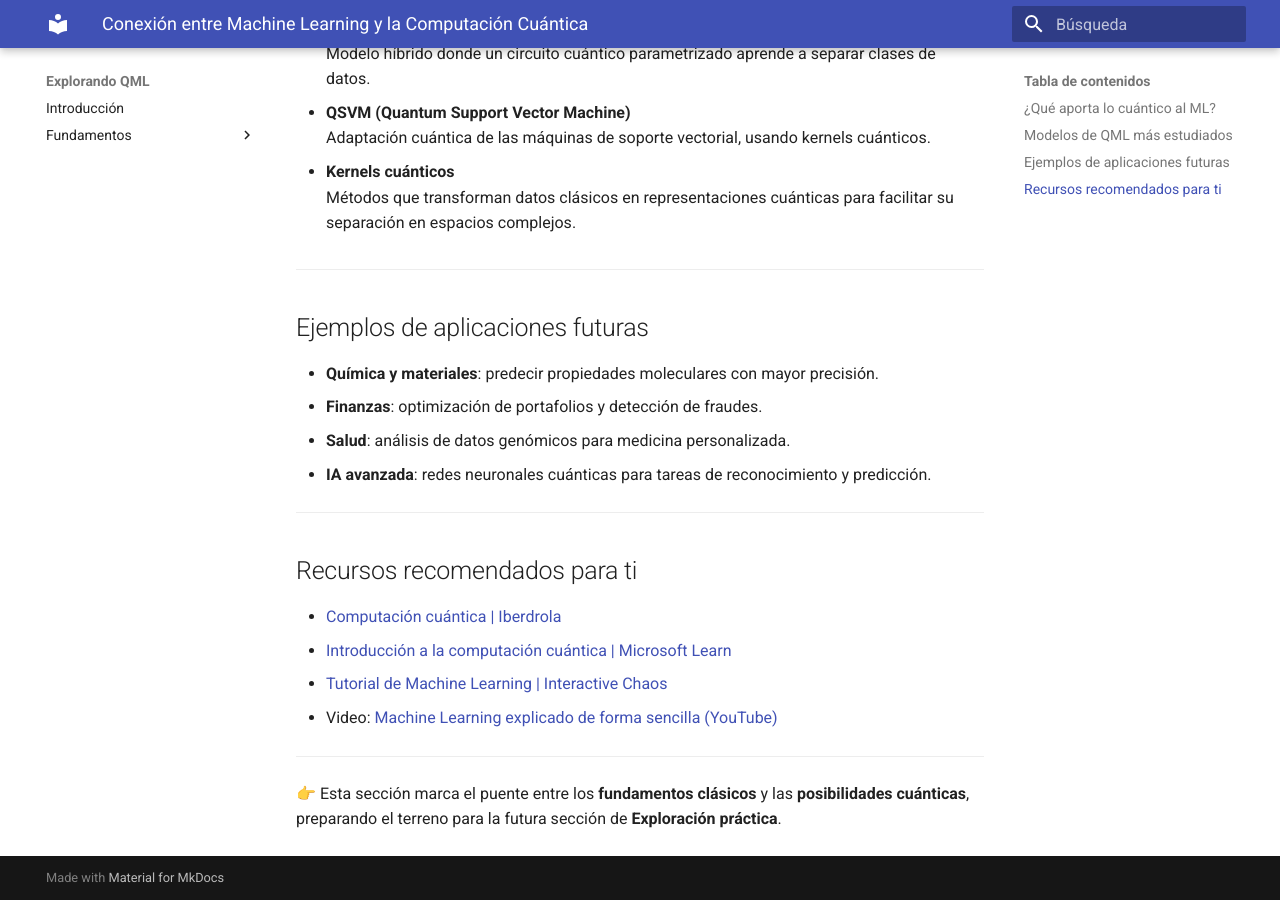
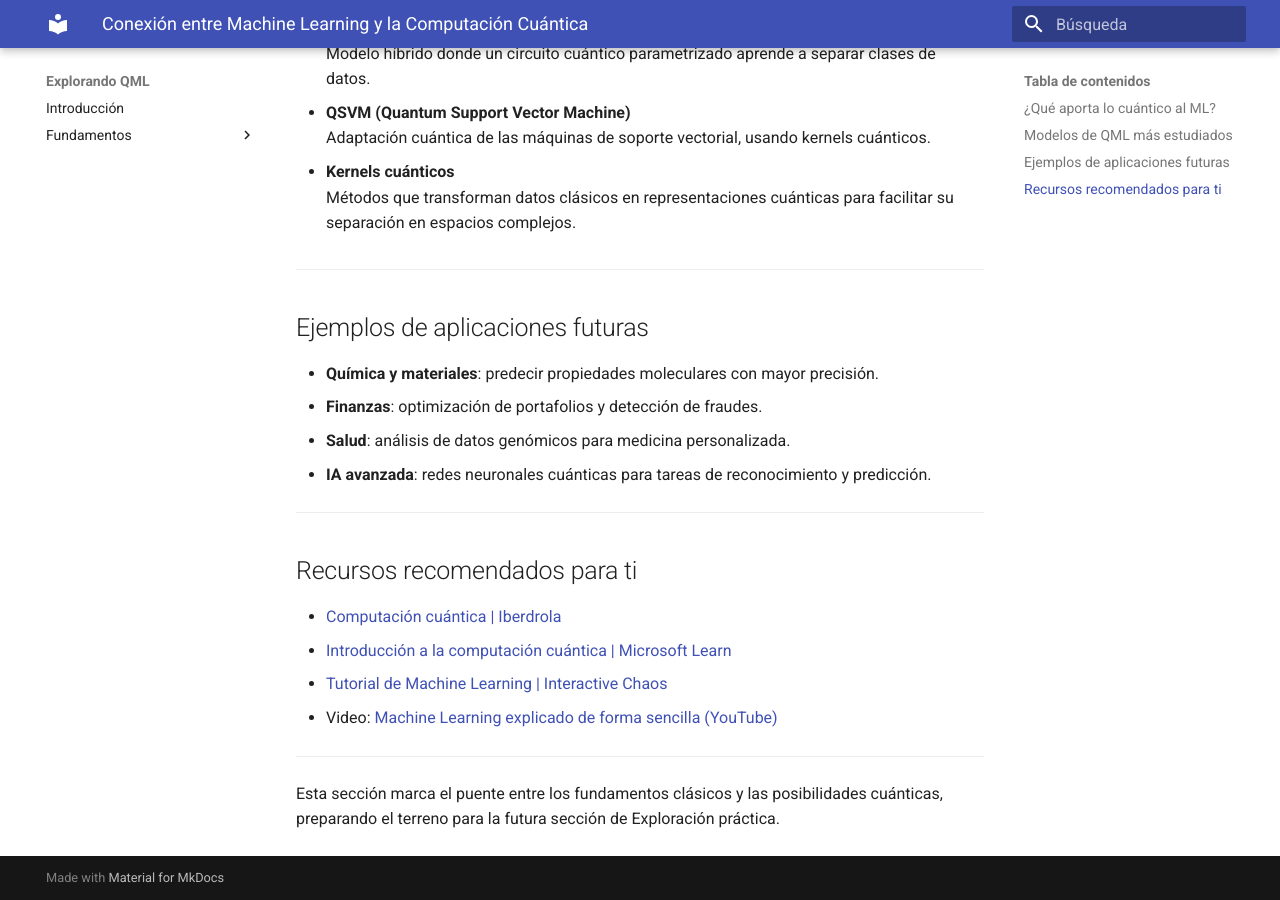
Before and after one commit to jameusk1028/Explorando-el-QML-desde-0, an MkDocs documentation site: the page built from docs/Conexion_entre_ML_y_computacion_cuantica.md, in a window 1280 px wide and 900 px high, scrolled down 872 px. Built offline with MkDocs 1.6.1 and Material for MkDocs 9.7.7, drawn with Linux system fonts in a browser that asks for light colours.

```diff
--- a/docs/Conexion_entre_ML_y_computacion_cuantica.md
+++ b/docs/Conexion_entre_ML_y_computacion_cuantica.md
@@ -45,5 +45,4 @@ El resultado: Modelos híbridos capaces de abordar problemas que hoy resultan im
 - Video: [Machine Learning explicado de forma sencilla (YouTube)](https://www.youtube.com/watch?v=n-DflQldMuc)
 
 ---
-
-👉 Esta sección marca el puente entre los **fundamentos clásicos** y las **posibilidades cuánticas**, preparando el terreno para la futura sección de **Exploración práctica**.
+Esta sección marca el puente entre los fundamentos clásicos y las posibilidades cuánticas, preparando el terreno para la futura sección de Exploración práctica.
```
